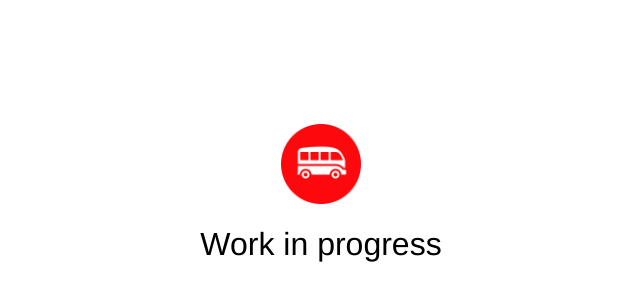
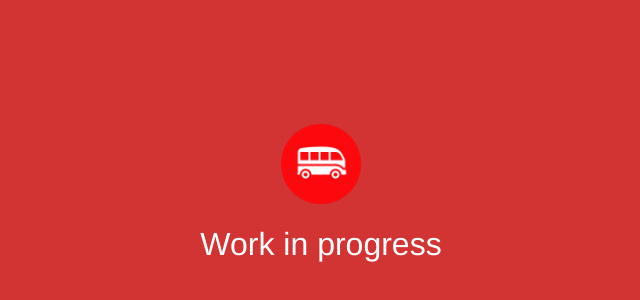
Before and after one commit to EstefaniaVB/git-101, a plain HTML site: page index.html in a window 1280 px wide. Shown: the part 196-496 px from the top of the page, without its empty margins (319-959 px from the left). Drawn offline with Linux system fonts and the light colour scheme.

Commit message:
New background color

```diff
--- a/style.css
+++ b/style.css
@@ -1,10 +1,12 @@
 body {
 	margin: 0;
 	font-family: Helvetica;
+	background-color: #D23333;
 }
 
 h1{
 	font-weight: 100;
+	color: white;
 }
 
 #logo {
```
